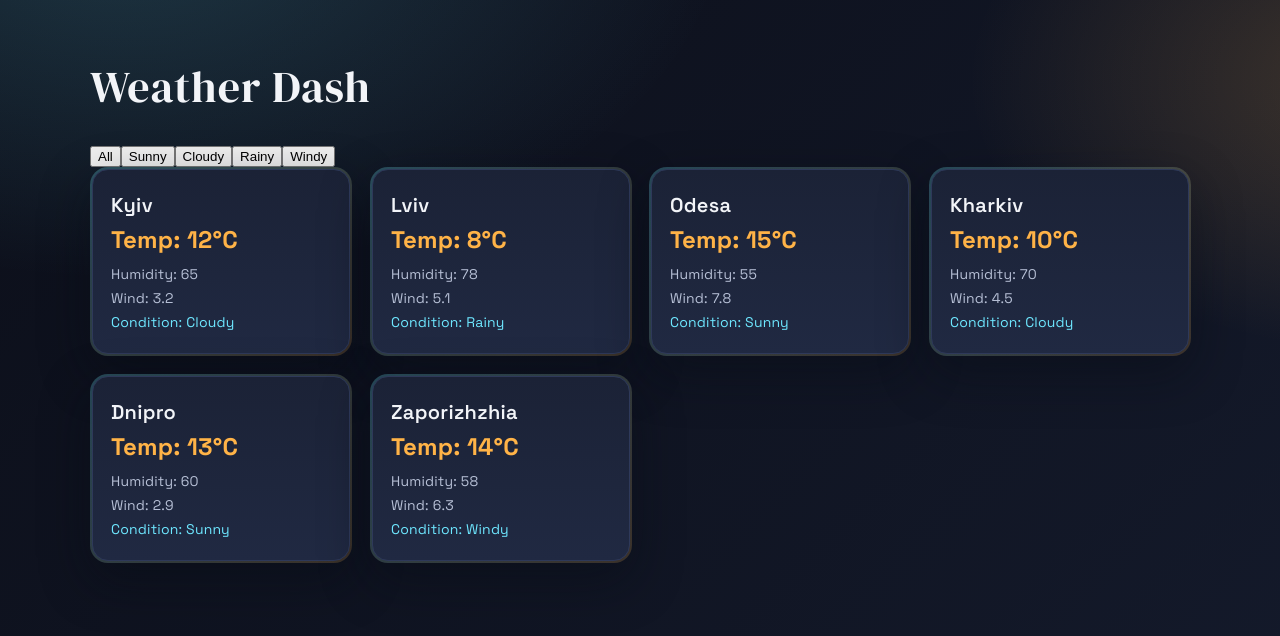
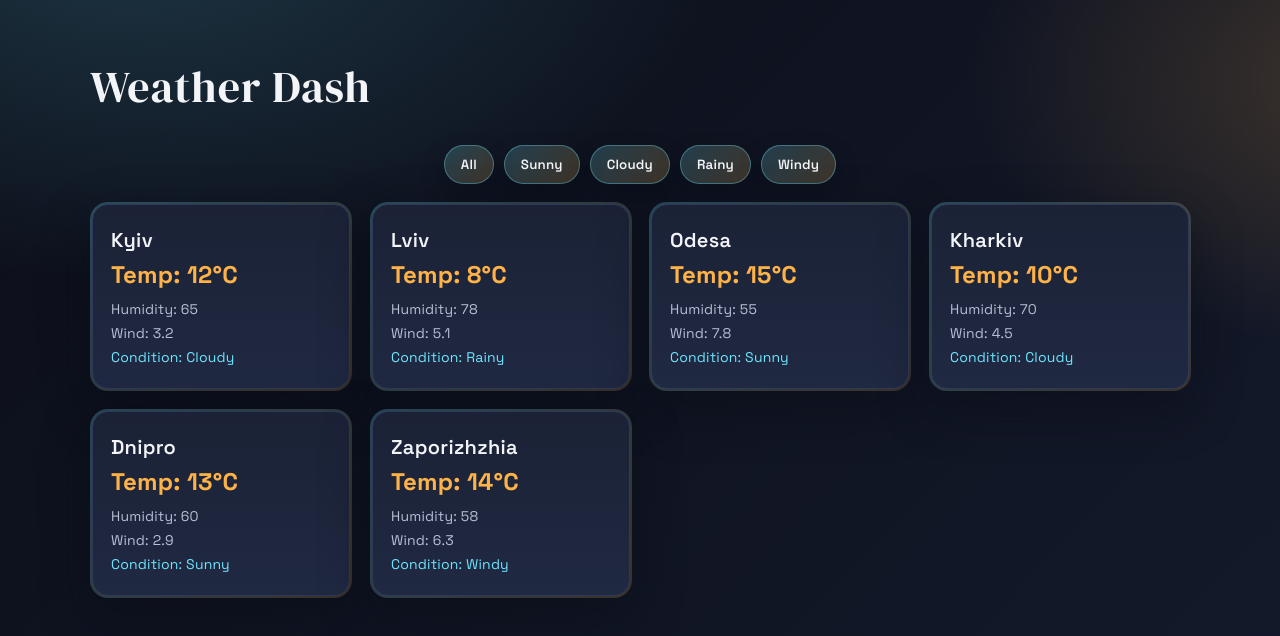
Before and after one commit to Maaxcon/react-weather-dashboard, a React (Vite) app: page / in a window 1280 px wide. Shown: the top 636 px of the page. Built offline with nearby package versions, Linux system fonts and the light colour scheme.

Commit message:
feat: add styles for buttons

```diff
--- a/src/App.tsx
+++ b/src/App.tsx
@@ -15,12 +15,13 @@ function App() {
 
   return (
     <div className="weather">
-
+      <div className="weather__filters">
         <Button text="All" onClick={() => setFilter('all')} />
         <Button text="Sunny" onClick={() => setFilter('sunny')} />
         <Button text="Cloudy" onClick={() => setFilter('cloudy')} />
         <Button text="Rainy" onClick={() => setFilter('rainy')} />
         <Button text="Windy" onClick={() => setFilter('windy')} />
+      </div>
 
       <div className="weather__list">
         {filteredCities.map((city: City) => (
--- a/src/index.css
+++ b/src/index.css
@@ -54,6 +54,46 @@ body {
   font-size: clamp(28px, 4vw, 44px);
   letter-spacing: 1px;
   margin: 8px 0 28px;
+}
+
+.weather__filters {
+  display: flex;
+  flex-wrap: wrap;
+  justify-content: center;
+  gap: 10px;
+  margin-bottom: 18px;
+}
+
+.weather button {
+  appearance: none;
+  border: 1px solid rgba(110, 231, 255, 0.35);
+  background: linear-gradient(135deg, rgba(110, 231, 255, 0.2), rgba(255, 179, 71, 0.2));
+  color: var(--text);
+  font-family: inherit;
+  font-weight: 600;
+  letter-spacing: 0.2px;
+  padding: 10px 16px;
+  border-radius: 999px;
+  margin: 0;
+  cursor: pointer;
+  transition: transform 0.2s ease, box-shadow 0.2s ease, border-color 0.2s ease, background 0.2s ease;
+  box-shadow: 0 10px 22px rgba(6, 10, 20, 0.35);
+}
+
+.weather button:hover {
+  transform: translateY(-2px);
+  border-color: rgba(255, 179, 71, 0.6);
+  background: linear-gradient(135deg, rgba(110, 231, 255, 0.3), rgba(255, 179, 71, 0.32));
+}
+
+.weather button:active {
+  transform: translateY(0);
+  box-shadow: 0 6px 16px rgba(6, 10, 20, 0.3);
+}
+
+.weather button:focus-visible {
+  outline: 2px solid rgba(110, 231, 255, 0.7);
+  outline-offset: 2px;
 }
 
 .weather__list {
```
Lines whose indentation alone changed are shown as unchanged.
